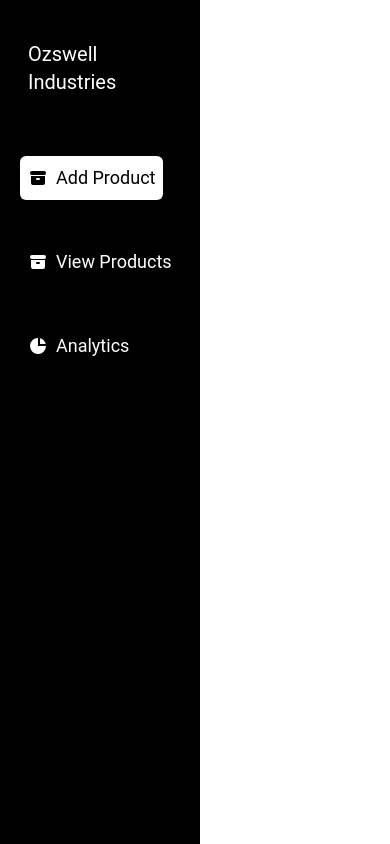
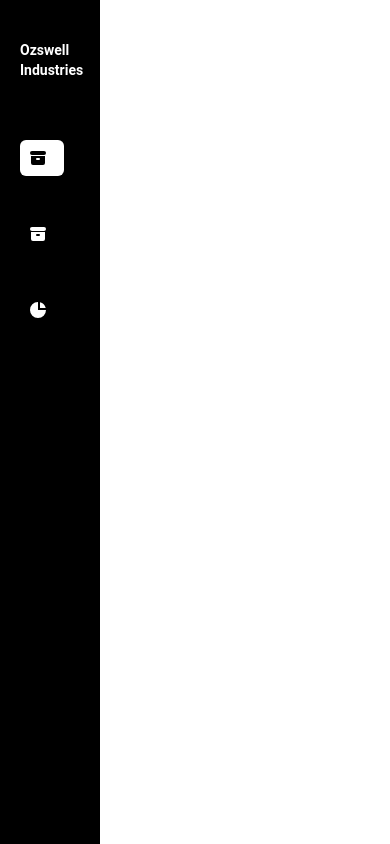
Before and after one commit to governedbyprudence/ecomPortfolio, a React (Vite) app: page /admin/dashboard in a window 390 px wide. Built offline with nearby package versions, Linux system fonts and the light colour scheme.

Commit message:
made admin dashboard navbar responsive

```diff
--- a/src/admin/routes/dashboard.jsx
+++ b/src/admin/routes/dashboard.jsx
@@ -4,7 +4,7 @@ const DashboardPage = ()=> {
     const [index,setIndex] = useState(0);
     return(
         <div>
-             <div id="nav" className="flex flex-col bg-black text-white h-screen w-[200px] p-5">
+             <div id="nav" className="hidden md:flex flex-col bg-black text-white h-screen w-[200px] p-5">
                 <div>
                     <h1 className="text-xl my-5 mx-2">Ozswell Industries</h1>
                 </div>
@@ -30,6 +30,29 @@ const DashboardPage = ()=> {
 
                 </ul>
              </div>
+             <div id="nav" className="flex md:hidden flex-col bg-black text-white h-screen w-[100px] p-5">
+                <div>
+                    <h1 className="text-sm font-bold my-5">Ozswell Industries</h1>
+                </div>
+                <ul>
+                    <li>
+                    <button onClick={()=>setIndex(0)} className={`my-10 p-2 rounded-md flex items-center ${index==0?"bg-white text-black":"text-white"} text-lg ${index!=0?"hover:text-yellow-300":""}`}>
+                        <span className="mr-2"><HiArchive size={20} /></span>
+                    </button>
+                    </li>
+                    <li>
+                    <button onClick={()=>setIndex(1)} className={`my-10 p-2 rounded-md flex items-center ${index==1?"bg-white text-black":"text-white"} text-lg ${index!=1?"hover:text-yellow-300":""}`}>
+                        <span className="mr-2"><HiArchive size={20} /></span>
+                    </button>
+                    </li>
+                    <li>
+                    <button onClick={()=>setIndex(2)} className={`my-10 p-2 rounded-md flex items-center ${index==2?"bg-white text-black":"text-white"} text-lg ${index!=2?"hover:text-yellow-300":""}`}>
+                        <span className="mr-2"><HiChartPie size={20} /></span>
+                    </button>
+                    </li>
+
+                </ul>
+             </div>
         </div>
     );
 }
```
